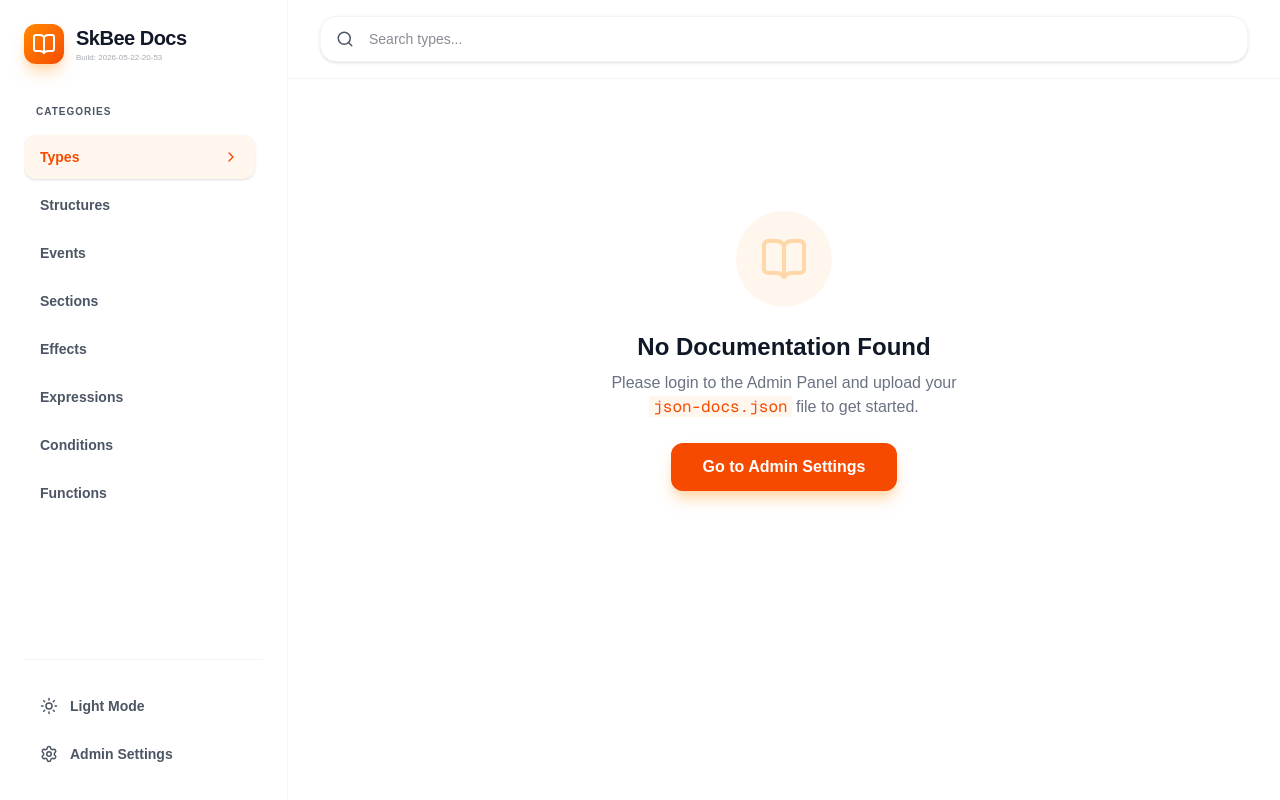
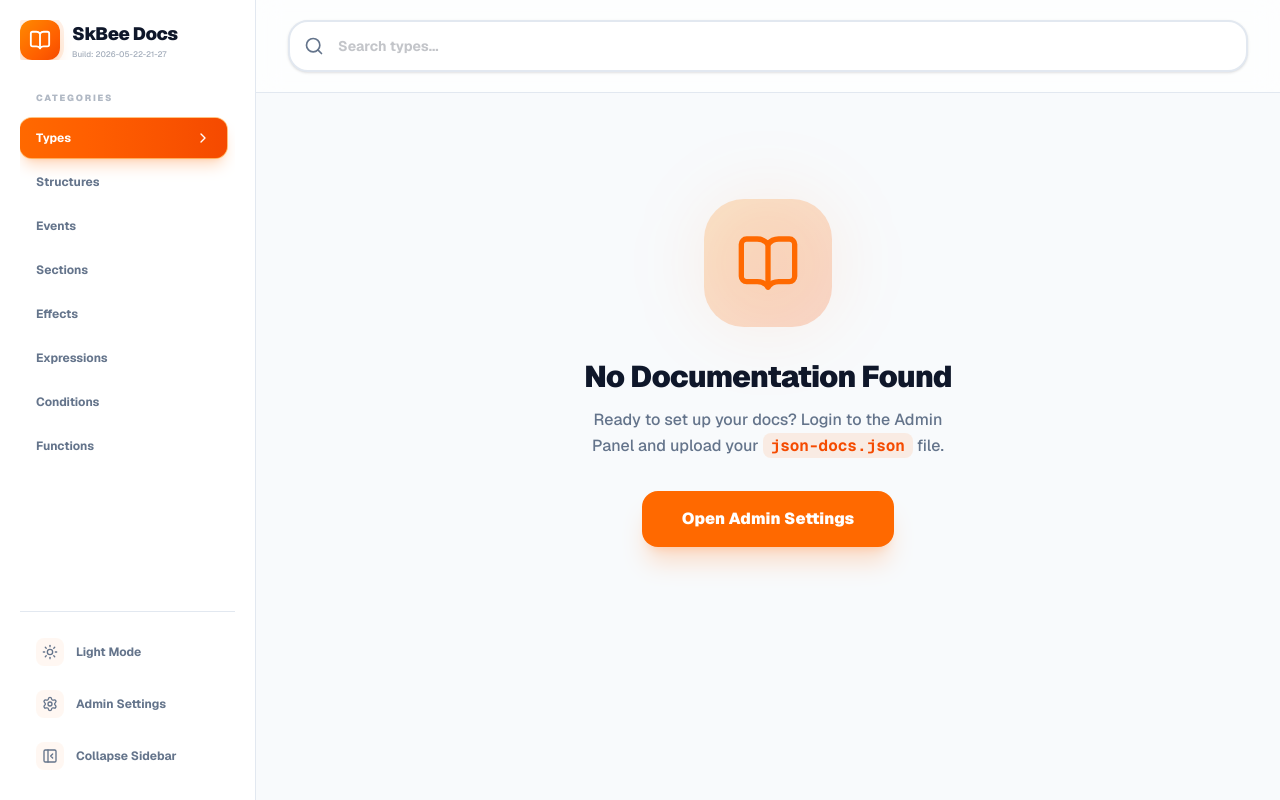
Before and after one commit to ShaneBeee/test_docs, a Next.js app: page / in a window 1280 px wide. Built offline with nearby package versions, Linux system fonts and the light colour scheme.

Commit message:
Make it a lil bit nicer

```diff
--- a/app/globals.css
+++ b/app/globals.css
@@ -6,27 +6,53 @@
 }
 
 :root {
-  --background: #ffffff;
-  --foreground: #111827;
+  --background: #f8fafc;
+  --foreground: #0f172a;
   --sidebar-bg: #ffffff;
   --card-bg: #ffffff;
-  --header-bg: rgba(255, 255, 255, 0.8);
-  --border-color: #f3f4f6;
-  --text-muted: #4b5563;
+  --header-bg: rgba(255, 255, 255, 0.7);
+  --border-color: #e2e8f0;
+  --text-muted: #64748b;
+  --accent-color: #ea580c;
+  --accent-glow: rgba(234, 88, 12, 0.15);
 }
 
 .dark {
-  --background: #0f172a;
-  --foreground: #f8fafc;
-  --sidebar-bg: #1e293b;
-  --card-bg: #1e293b;
-  --header-bg: rgba(30, 41, 59, 0.8);
-  --border-color: #334155;
+  --background: #020617;
+  --foreground: #f1f5f9;
+  --sidebar-bg: #0f172a;
+  --card-bg: #0f172a;
+  --header-bg: rgba(15, 23, 42, 0.7);
+  --border-color: #1e293b;
   --text-muted: #94a3b8;
+  --accent-glow: rgba(234, 88, 12, 0.1);
 }
 
 body {
   background-color: var(--background);
   color: var(--foreground);
-  font-family: Arial, Helvetica, sans-serif;
+  font-family: var(--font-sans), system-ui, sans-serif;
+  -webkit-font-smoothing: antialiased;
 }
+
+.custom-scrollbar::-webkit-scrollbar {
+  width: 4px;
+}
+
+.custom-scrollbar::-webkit-scrollbar-track {
+  background: transparent;
+}
+
+.custom-scrollbar::-webkit-scrollbar-thumb {
+  background: var(--border-color);
+  border-radius: 10px;
+}
+
+.custom-scrollbar::-webkit-scrollbar-thumb:hover {
+  background: var(--text-muted);
+}
+
+.glass {
+  backdrop-filter: blur(12px);
+  -webkit-backdrop-filter: blur(12px);
+}
--- a/app/page.tsx
+++ b/app/page.tsx
@@ -3,17 +3,19 @@
 import { useState, useEffect, useMemo, useRef } from "react";
 import { CATEGORIES, getDocs } from "@/lib/store";
 import { SkCategory, SkDocs, SkElement } from "@/lib/types";
-import { Search, Menu, X, Settings, BookOpen, ChevronRight, Sun, Moon } from "lucide-react";
+import { Search, Menu, X, Settings, BookOpen, ChevronRight, Sun, Moon, PanelLeftClose, PanelLeftOpen } from "lucide-react";
 import ElementCard from "@/components/ElementCard";
 import AdminPanel from "@/components/AdminPanel";
 import { useTheme } from "@/components/ThemeProvider";
 import { cn } from "@/lib/utils";
+import { motion, AnimatePresence } from "framer-motion";
 
 export default function Home() {
   const [docs, setDocs] = useState<SkDocs | null>(null);
   const [activeCategory, setActiveCategory] = useState<SkCategory>("types");
   const [searchQuery, setSearchQuery] = useState("");
   const [isSidebarOpen, setIsSidebarOpen] = useState(false);
+  const [isCollapsed, setIsCollapsed] = useState(false);
   const [isAdminOpen, setIsAdminOpen] = useState(false);
   const { theme, toggleTheme } = useTheme();
   const scrollContainerRef = useRef<HTMLDivElement>(null);
@@ -42,28 +44,33 @@ export default function Home() {
   }, [docs, activeCategory, searchQuery]);
 
   return (
-    <div className="min-h-screen flex flex-col md:flex-row transition-colors duration-300">
+    <div className="min-h-screen flex flex-col md:flex-row transition-all duration-300">
       {/* Sidebar */}
       <aside className={cn(
-        "fixed inset-y-0 left-0 z-40 w-72 bg-[var(--sidebar-bg)] border-r border-[var(--border-color)] transform transition-transform duration-300 ease-in-out md:relative md:translate-x-0",
-        isSidebarOpen ? "translate-x-0" : "-translate-x-full"
+        "fixed inset-y-0 left-0 z-40 bg-[var(--sidebar-bg)] border-r border-[var(--border-color)] shadow-xl md:shadow-none transform transition-all duration-300 ease-in-out md:relative md:translate-x-0",
+        isSidebarOpen ? "translate-x-0" : "-translate-x-full",
+        isCollapsed ? "w-20" : "w-64"
       )}>
-        <div className="h-full flex flex-col p-6">
-          <div className="flex items-center gap-3 mb-10">
-            <div className="w-10 h-10 bg-gradient-to-br from-orange-400 to-orange-600 rounded-xl flex items-center justify-center shadow-lg shadow-orange-200 dark:shadow-none">
-              <BookOpen className="text-white" size={24} />
+        <div className={cn("h-full flex flex-col transition-all duration-300", isCollapsed ? "p-4" : "p-5")}>
+          <div className={cn("flex items-center gap-3 mb-8 overflow-hidden whitespace-nowrap", isCollapsed ? "justify-center" : "")}>
+            <div className="flex-shrink-0 w-10 h-10 bg-gradient-to-br from-orange-400 via-orange-500 to-orange-600 rounded-xl flex items-center justify-center shadow-lg shadow-orange-500/20 dark:shadow-none ring-4 ring-orange-500/10">
+              <BookOpen className="text-white" size={22} />
             </div>
-            <div>
-              <h1 className="text-xl font-bold text-[var(--foreground)] tracking-tight">SkBee Docs</h1>
+            {!isCollapsed && (
+              <div className="transition-opacity duration-300">
+                <h1 className="text-lg font-black text-[var(--foreground)] tracking-tight">SkBee Docs</h1>
                 <div className="flex items-center gap-2">
-                {docs && <p className="text-[10px] font-bold text-orange-500 uppercase tracking-widest">v{docs.metadata.version}</p>}
-                <span className="text-[8px] text-[var(--text-muted)] opacity-50">Build: 2026-05-22-20-53</span>
+                  {docs && <p className="text-[10px] font-black text-orange-500 uppercase tracking-tighter bg-orange-500/10 px-1.5 rounded">v{docs.metadata.version}</p>}
+                  <span className="text-[8px] text-[var(--text-muted)] font-medium opacity-60">Build: 2026-05-22-21-27</span>
                 </div>
               </div>
+            )}
           </div>
 
-          <nav className="flex-1 space-y-1 overflow-y-auto pr-2">
-            <p className="text-[10px] font-bold text-[var(--text-muted)] uppercase tracking-widest mb-4 px-3">Categories</p>
+          <nav className="flex-1 space-y-1 overflow-y-auto pr-2 custom-scrollbar">
+            {!isCollapsed && (
+              <p className="text-[9px] font-black text-[var(--text-muted)] uppercase tracking-[0.2em] mb-3 px-4 opacity-50">Categories</p>
+            )}
             {CATEGORIES.map((cat) => (
               <button
                 key={cat}
@@ -75,106 +82,175 @@ export default function Home() {
                   }
                 }}
                 className={cn(
-                  "w-full flex items-center justify-between px-4 py-3 rounded-xl text-sm font-semibold transition-all group cursor-pointer",
+                  "w-full flex items-center px-4 py-3 rounded-xl text-xs font-bold transition-all duration-200 group cursor-pointer relative overflow-hidden",
+                  isCollapsed ? "justify-center px-0" : "justify-between",
                   activeCategory === cat
-                    ? "bg-orange-50 dark:bg-orange-900/20 text-orange-600 dark:text-orange-400 shadow-sm"
-                    : "text-[var(--text-muted)] hover:bg-orange-50/30 dark:hover:bg-slate-700/50 hover:text-orange-600 dark:hover:text-[var(--foreground)]"
+                    ? "bg-orange-500 text-white shadow-lg shadow-orange-500/25 ring-1 ring-orange-400/50"
+                    : "text-[var(--text-muted)] hover:bg-orange-500/5 hover:text-orange-600 dark:hover:text-orange-400"
                 )}
+                title={isCollapsed ? cat.charAt(0).toUpperCase() + cat.slice(1) : ""}
               >
-                <span className="capitalize">{cat}</span>
+                <div className="flex items-center gap-3 overflow-hidden z-10">
+                  {isCollapsed ? (
+                    <span className="capitalize text-lg font-black">{cat.charAt(0)}</span>
+                  ) : (
+                    <span className="capitalize truncate">{cat}</span>
+                  )}
+                </div>
+                {!isCollapsed && (
                   <ChevronRight size={16} className={cn(
-                  "transition-transform",
+                    "flex-shrink-0 transition-all duration-300 z-10",
                     activeCategory === cat ? "translate-x-0 opacity-100" : "-translate-x-2 opacity-0 group-hover:translate-x-0 group-hover:opacity-100"
                   )} />
+                )}
+                {activeCategory === cat && (
+                  <motion.div
+                    layoutId="activeCategory"
+                    className="absolute inset-0 bg-gradient-to-r from-orange-500 to-orange-600"
+                    transition={{ type: "spring", bounce: 0.2, duration: 0.6 }}
+                  />
+                )}
               </button>
             ))}
           </nav>
 
-          <div className="mt-6 pt-6 border-t border-[var(--border-color)] space-y-1">
+          <div className="mt-4 pt-4 border-t border-[var(--border-color)] space-y-1">
               <button
                 onClick={toggleTheme}
-                className="w-full flex items-center gap-3 px-4 py-3 rounded-xl text-sm font-semibold text-[var(--text-muted)] hover:bg-orange-50/30 dark:hover:bg-slate-700/50 hover:text-orange-600 dark:hover:text-[var(--foreground)] transition-all cursor-pointer"
+                className={cn(
+                  "w-full flex items-center gap-3 px-4 py-2.5 rounded-xl text-xs font-bold text-[var(--text-muted)] hover:bg-orange-500/5 hover:text-orange-600 dark:hover:text-orange-400 transition-all cursor-pointer",
+                  isCollapsed ? "justify-center px-0" : ""
+                )}
+                title={isCollapsed ? (theme === "light" ? "Light Mode" : "Dark Mode") : ""}
               >
-              {theme === "light" ? <Sun size={18} /> : <Moon size={18} />}
-              {theme === "light" ? "Light Mode" : "Dark Mode"}
+              <div className="w-7 h-7 rounded-lg bg-orange-500/5 flex items-center justify-center">
+                {theme === "light" ? <Sun size={16} /> : <Moon size={16} />}
+              </div>
+              {!isCollapsed && (theme === "light" ? "Light Mode" : "Dark Mode")}
             </button>
             <button
               onClick={() => setIsAdminOpen(true)}
-              className="w-full flex items-center gap-3 px-4 py-3 rounded-xl text-sm font-semibold text-[var(--text-muted)] hover:bg-orange-50/30 dark:hover:bg-slate-700/50 hover:text-orange-600 dark:hover:text-[var(--foreground)] transition-all cursor-pointer"
+              className={cn(
+                "w-full flex items-center gap-3 px-4 py-2.5 rounded-xl text-xs font-bold text-[var(--text-muted)] hover:bg-orange-500/5 hover:text-orange-600 dark:hover:text-orange-400 transition-all cursor-pointer",
+                isCollapsed ? "justify-center px-0" : ""
+              )}
+              title={isCollapsed ? "Admin Settings" : ""}
             >
-              <Settings size={18} />
-              Admin Settings
+              <div className="w-7 h-7 rounded-lg bg-orange-500/5 flex items-center justify-center">
+                <Settings size={16} />
+              </div>
+              {!isCollapsed && "Admin Settings"}
+            </button>
+
+            {/* Collapse Toggle - Only visible on desktop */}
+            <button
+              onClick={() => setIsCollapsed(!isCollapsed)}
+              className={cn(
+                "hidden md:flex w-full items-center gap-3 px-4 py-2.5 rounded-xl text-xs font-bold text-[var(--text-muted)] hover:bg-orange-500/5 hover:text-orange-600 dark:hover:text-orange-400 transition-all cursor-pointer mt-1",
+                isCollapsed ? "justify-center px-0" : ""
+              )}
+              title={isCollapsed ? "Expand Sidebar" : "Collapse Sidebar"}
+            >
+              <div className="w-7 h-7 rounded-lg bg-orange-500/5 flex items-center justify-center">
+                {isCollapsed ? <PanelLeftOpen size={16} /> : <PanelLeftClose size={16} />}
+              </div>
+              {!isCollapsed && "Collapse Sidebar"}
             </button>
           </div>
         </div>
       </aside>
 
       {/* Main Content */}
-      <main className="flex-1 flex flex-col min-w-0 h-screen overflow-hidden">
+      <main className="flex-1 flex flex-col min-w-0 h-screen overflow-hidden bg-[var(--background)]">
         {/* Header */}
-        <header className="bg-[var(--header-bg)] backdrop-blur-md border-b border-[var(--border-color)] px-4 md:px-8 py-4 sticky top-0 z-30">
-          <div className="max-w-5xl mx-auto flex items-center gap-4">
+        <header className="bg-[var(--header-bg)] glass border-b border-[var(--border-color)] px-4 md:px-8 py-5 sticky top-0 z-30 transition-all duration-300">
+          <div className="max-w-5xl mx-auto flex items-center gap-6">
             <button
-              className="md:hidden text-[var(--text-muted)] hover:text-[var(--foreground)] p-1 cursor-pointer"
+              className="md:hidden text-[var(--text-muted)] hover:text-orange-600 p-2 hover:bg-orange-500/10 rounded-xl transition-all cursor-pointer"
               onClick={() => setIsSidebarOpen(true)}
             >
               <Menu size={24} />
             </button>
 
-            <div className="relative flex-1">
-              <Search className="absolute left-4 top-1/2 -translate-y-1/2 text-[var(--text-muted)]" size={18} />
+            <div className="relative flex-1 group">
+              <Search className="absolute left-4 top-1/2 -translate-y-1/2 text-[var(--text-muted)] group-focus-within:text-orange-500 transition-colors" size={20} />
               <input
                 type="text"
                 placeholder={`Search ${activeCategory}...`}
                 value={searchQuery}
                 onChange={(e) => setSearchQuery(e.target.value)}
-                className="w-full pl-12 pr-4 py-3 bg-[var(--card-bg)] border border-[var(--border-color)] text-[var(--foreground)] focus:border-orange-500 dark:focus:border-orange-500 focus:ring-4 focus:ring-orange-100 dark:focus:ring-orange-900/20 rounded-2xl outline-none transition-all text-sm font-medium shadow-sm"
+                className="w-full pl-12 pr-6 py-3.5 bg-[var(--card-bg)] border-2 border-[var(--border-color)] text-[var(--foreground)] focus:border-orange-500 dark:focus:border-orange-500 focus:ring-8 focus:ring-orange-500/10 rounded-[20px] outline-none transition-all text-sm font-bold shadow-sm placeholder:opacity-50"
               />
             </div>
           </div>
         </header>
 
         {/* Content Area */}
-        <div ref={scrollContainerRef} className="flex-1 overflow-y-auto p-4 md:p-8">
+        <div ref={scrollContainerRef} className="flex-1 overflow-y-auto p-4 md:p-10 custom-scrollbar">
           <div className="max-w-5xl mx-auto">
             {!docs ? (
-              <div className="flex flex-col items-center justify-center h-[60vh] text-center space-y-6">
-                <div className="w-24 h-24 bg-orange-50 dark:bg-orange-900/20 rounded-full flex items-center justify-center">
-                  <BookOpen className="text-orange-200 dark:text-orange-900/40" size={48} />
+              <motion.div
+                initial={{ opacity: 0, y: 20 }}
+                animate={{ opacity: 1, y: 0 }}
+                className="flex flex-col items-center justify-center h-[60vh] text-center space-y-8"
+              >
+                <div className="w-32 h-32 bg-gradient-to-br from-orange-400/20 to-orange-600/20 rounded-[40px] flex items-center justify-center relative">
+                  <div className="absolute inset-0 bg-orange-500/10 blur-2xl rounded-full" />
+                  <BookOpen className="text-orange-500 relative z-10" size={64} />
                 </div>
                 <div>
-                  <h2 className="text-2xl font-bold text-gray-900 dark:text-white">No Documentation Found</h2>
-                  <p className="text-gray-500 dark:text-slate-400 max-w-sm mx-auto mt-2">
-                    Please login to the Admin Panel and upload your <code className="text-orange-600 dark:text-orange-400 bg-orange-50 dark:bg-orange-900/20 px-1 rounded">json-docs.json</code> file to get started.
+                  <h2 className="text-3xl font-black text-[var(--foreground)] tracking-tight">No Documentation Found</h2>
+                  <p className="text-[var(--text-muted)] max-w-sm mx-auto mt-3 font-medium leading-relaxed">
+                    Ready to set up your docs? Login to the Admin Panel and upload your <code className="text-orange-600 dark:text-orange-400 bg-orange-500/10 px-2 py-0.5 rounded-lg font-bold">json-docs.json</code> file.
                   </p>
                 </div>
                 <button
                   onClick={() => setIsAdminOpen(true)}
-                  className="bg-orange-600 text-white px-8 py-3 rounded-xl font-bold shadow-lg shadow-orange-200 dark:shadow-none hover:bg-orange-700 transition-all cursor-pointer"
+                  className="bg-orange-500 text-white px-10 py-4 rounded-2xl font-black shadow-xl shadow-orange-500/20 hover:bg-orange-600 hover:shadow-orange-500/30 hover:-translate-y-1 transition-all cursor-pointer active:scale-95"
                 >
-                  Go to Admin Settings
+                  Open Admin Settings
                 </button>
-              </div>
+              </motion.div>
             ) : (
-              <div className="space-y-8">
-                <div className="flex items-center justify-between">
+              <div className="space-y-10">
+                <div className="flex items-end justify-between px-2">
                   <div>
-                    <h2 className="text-3xl font-extrabold text-[var(--foreground)] capitalize tracking-tight">{activeCategory}</h2>
-                    <p className="text-[var(--text-muted)] mt-1">Showing {filteredElements.length} elements</p>
+                    <motion.h2
+                      key={activeCategory}
+                      initial={{ opacity: 0, x: -20 }}
+                      animate={{ opacity: 1, x: 0 }}
+                      className="text-4xl font-black text-[var(--foreground)] capitalize tracking-tighter"
+                    >
+                      {activeCategory}
+                    </motion.h2>
+                    <p className="text-[var(--text-muted)] mt-1 font-bold text-sm opacity-60 uppercase tracking-widest">{filteredElements.length} elements available</p>
                   </div>
                 </div>
 
+                <AnimatePresence mode="wait">
+                  <motion.div
+                    key={activeCategory + searchQuery}
+                    initial={{ opacity: 0, y: 20 }}
+                    animate={{ opacity: 1, y: 0 }}
+                    exit={{ opacity: 0, y: -10 }}
+                    transition={{ duration: 0.3, ease: "easeOut" }}
+                    className="grid grid-cols-1 gap-8"
+                  >
                     {filteredElements.length > 0 ? (
-                  <div className="grid grid-cols-1 gap-6">
-                    {filteredElements.map((el) => (
+                      filteredElements.map((el) => (
                         <ElementCard key={el.id} element={el} category={activeCategory} />
-                    ))}
+                      ))
+                    ) : (
+                      <div className="bg-[var(--card-bg)] rounded-[32px] p-20 text-center border-2 border-dashed border-[var(--border-color)]">
+                        <div className="w-20 h-20 bg-orange-500/5 rounded-full flex items-center justify-center mx-auto mb-6">
+                           <Search className="text-orange-500/30" size={40} />
                         </div>
-                ) : (
-                  <div className="bg-[var(--card-bg)] rounded-2xl p-12 text-center border border-dashed border-[var(--border-color)]">
-                    <p className="text-[var(--text-muted)] font-medium">No elements match your search criteria.</p>
+                        <p className="text-[var(--text-muted)] font-black text-xl tracking-tight">Zero matches found</p>
+                        <p className="text-[var(--text-muted)] opacity-60 mt-2 font-medium">Try adjusting your search terms or category.</p>
                       </div>
                     )}
+                  </motion.div>
+                </AnimatePresence>
               </div>
             )}
           </div>
```
Also changed, not shown: components/AdminPanel.tsx (+120 -106 lines), components/ElementCard.tsx (+44 -35 lines). Lines whose indentation alone changed are shown as unchanged.
